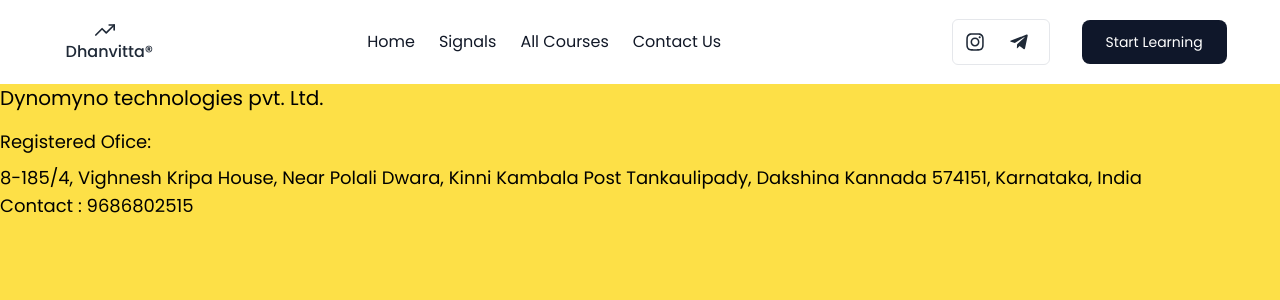
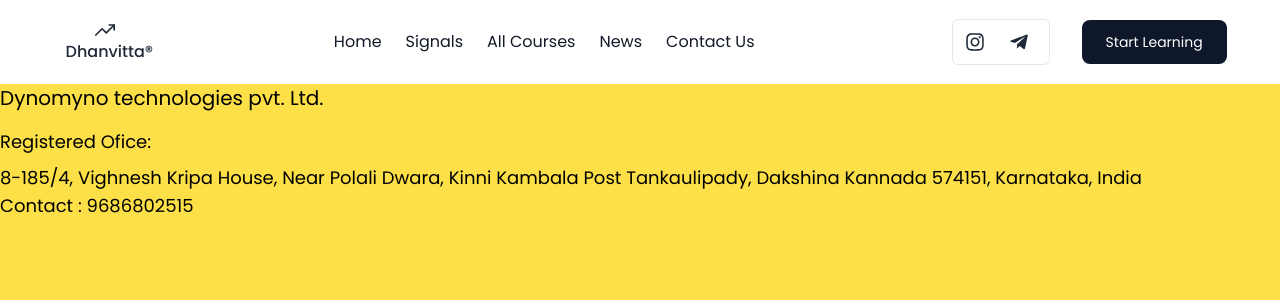
Before and after one commit to dhanvitta/Dhanvitta, a Next.js app: page /contact in a window 1280 px wide. Shown: the top 300 px of the page. Built offline with nearby package versions, Linux system fonts and the light colour scheme; no server answers.

Commit message:
Update: News

```diff
--- a/src/app/(pages)/news/page.js
+++ b/src/app/(pages)/news/page.js
@@ -19,10 +19,11 @@
         } else {
             async function fetchData() {
                 const category = 'business';
-                const url = `https://gnews.io/api/v4/top-headlines?category=${category}&lang=en&country=us&max=100&apikey=${apikey}`;
+                const url = `https://gnews.io/api/v4/top-headlines?category=${category}&lang=en&country=in&max=100&apikey=${apikey}`;
 
                 const response = await fetch(url);
                 const data = await response.json();
+                console.log(data)
                 setData(data);
                 // Save data to cache
                 const cacheData = { data, timestamp: Date.now() };
--- a/src/app/Components/Header.js
+++ b/src/app/Components/Header.js
@@ -19,7 +19,7 @@
                         <Link href='/signals'><p className='hover:text-gray-800 hover:underline hover:underline-offset-8 hover:decoration-wavy mr-6 cursor-pointer'>Signals</p></Link>
                         <Link href='https://courses.dhanvitta.com/#/allcourses'><p className='hover:text-gray-800 hover:underline hover:underline-offset-8 hover:decoration-wavy mr-6 cursor-pointer'>All Courses</p></Link>
                         {/* <Link href='/blogs'> <p className='hover:text-gray-900 hover:underline hover:underline-offset-8 hover:decoration-wavy mr-6 cursor-pointer'>Blogs</p></Link> */}
-                        {/* <Link href='/news'> <p className='hover:text-gray-900 hover:underline hover:underline-offset-8 hover:decoration-wavy mr-6 cursor-pointer'>News</p></Link> */}
+                        <Link href='/news'> <p className='hover:text-gray-900 hover:underline hover:underline-offset-8 hover:decoration-wavy mr-6 cursor-pointer'>News</p></Link>
                         <Link href='https://courses.dhanvitta.com/#/contact'> <p className='hover:text-gray-900 hover:underline hover:underline-offset-8 hover:decoration-wavy mr-6 cursor-pointer'>Contact Us</p></Link>
 
                     </div>
@@ -49,7 +49,7 @@
                                 <Link className='w-full' href='/signals'><p className='hover:text-gray-900  w-full  py-7 text-lg border-b cursor-pointer'>Signals</p></Link>
                                 <Link className='w-full' href='https://courses.dhanvitta.com/#/allcourses'><p className='hover:text-gray-900  w-full  py-7 text-lg border-b cursor-pointer'>All Courses</p></Link>
 
-                                {/* <Link className='w-full' href='/news'> <p className='hover:text-gray-900   w-full py-7 text-lg border-b cursor-pointer'>News</p></Link> */}
+                                <Link className='w-full' href='/news'> <p className='hover:text-gray-900   w-full py-7 text-lg border-b cursor-pointer'>News</p></Link>
                                 {/* <Link className='w-full' href='/blogs'><p className='hover:text-gray-900   w-full py-7 text-lg border-b cursor-pointer'>Blogs</p></Link> */}
                                 <Link className='w-full' href='/'><p className='hover:text-gray-900  w-full  py-7 text-lg border-b cursor-pointer'>About Us</p></Link>
                                 <Link className='w-full' href='https://courses.dhanvitta.com/#/contact'><p className='hover:text-gray-900  w-full py-7 text-lg border-b cursor-pointer'>Contact Us</p></Link>
--- a/src/app/layout.js
+++ b/src/app/layout.js
@@ -16,8 +16,10 @@
   return (
     <html lang="en">
       {/* <GoogleTagManager gtmId="GTM-572RKSLF" /> */}
-      <body className={inter.className}>{children}
+      <body className={inter.className}>
         <GoogleAnalytics />
+
+        {children}
 
         <Analytics />
 
```
